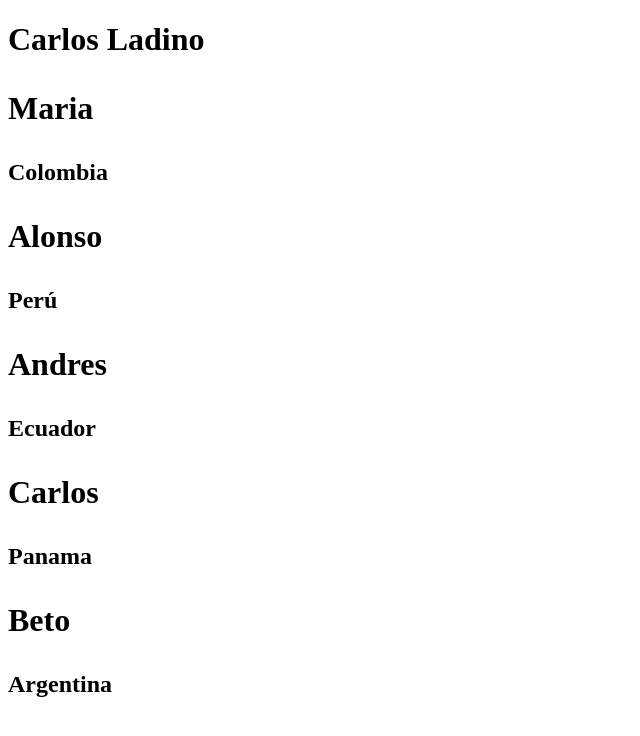
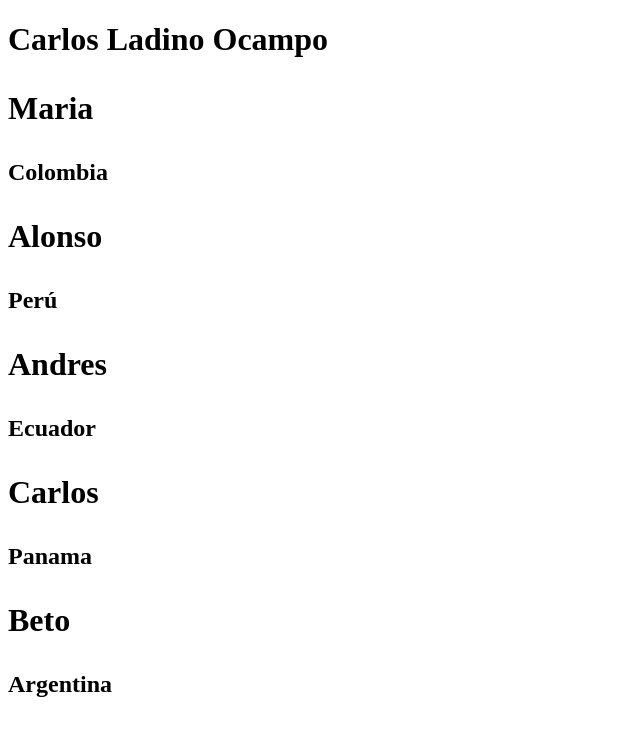
Before and after one commit to CarlosLadino0/Progra-web, an Angular app: page / in a window 1280 px wide. Shown: the top 736 px of the page, without its empty margins (0-640 px from the left). Built offline with nearby package versions, Linux system fonts and the light colour scheme.

Commit message:
Second Commit

```diff
--- a/src/app/app.component.html
+++ b/src/app/app.component.html
@@ -1,4 +1,4 @@
-<h1>Carlos Ladino</h1>
+<h1>Carlos Ladino Ocampo</h1>
 
 <div *ngFor="let n of people">
 
```
